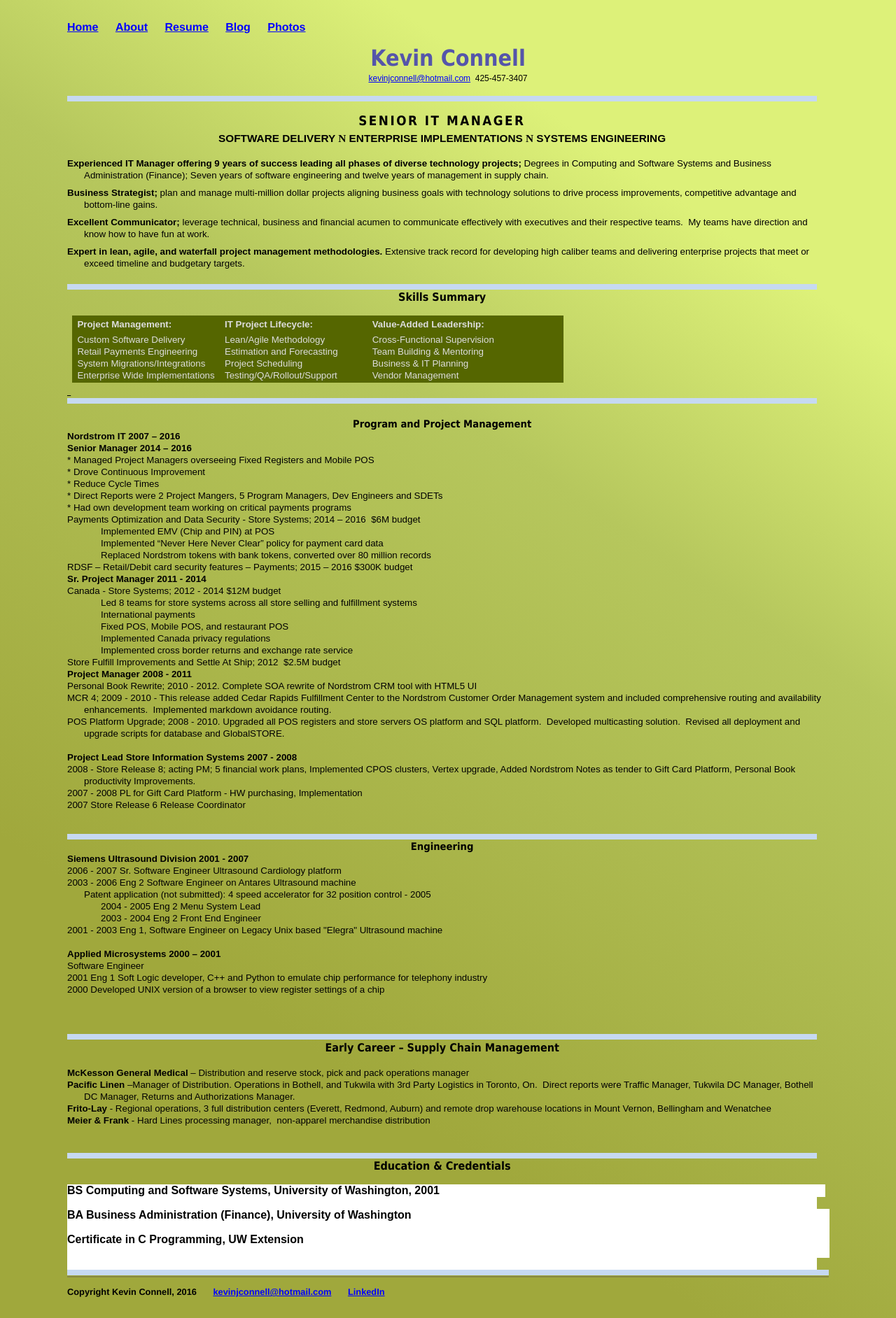
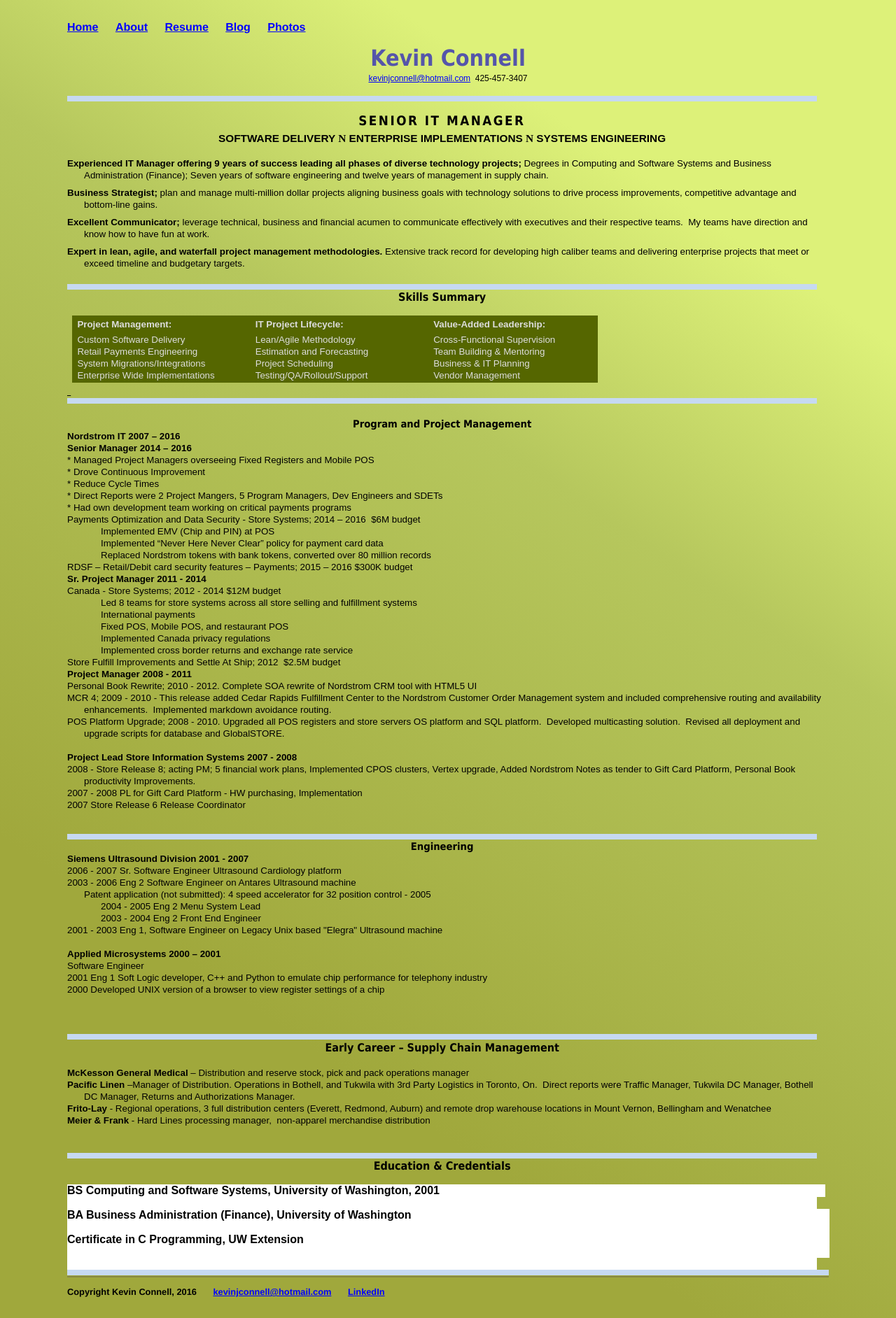
Before and after one commit to mo4dawg/mo4dawg.github.io, a Jekyll site: the page built from CV/index.html, in a window 1280 px wide. Shown: the whole page at 70% size. Built offline with Jekyll 4.4.1, drawn with Linux system fonts in a browser that asks for light colours.

Commit message:
Update index.html

```diff
--- a/CV/index.html
+++ b/CV/index.html
@@ -442,7 +442,7 @@
  style='margin-left:5.4pt;border-collapse:collapse;
  mso-padding-alt:0in 5.4pt 0in 5.4pt'>
  <tr style='mso-yfti-irow:0;mso-yfti-firstrow:yes;mso-yfti-lastrow:yes'>
-  <td width=30% valign=top style='background:#556600;color:#DDDDDD;padding:0in 5.4pt 0in 5.4pt'>
+  <td width=240 valign=top style='background:#556600;color:#DDDDDD;padding:0in 5.4pt 0in 5.4pt'>
   <p class=MsoNormal style='margin-top:2.0pt;margin-right:0in;margin-bottom:
   4.0pt;margin-left:0in;line-height:normal'><span style='mso-bookmark:top'><b
   style='mso-bidi-font-weight:normal'><span style='font-size:10.0pt;font-family:
@@ -465,7 +465,7 @@
   mso-fareast-font-family:"Times New Roman"'>Enterprise Wide Implementations<o:p></o:p></span></span></p>
   </td>
   <span style='mso-bookmark:top'></span>
-  <td width=30% valign=top style='background:#556600;color:#DDDDDD;padding:0in 5.4pt 0in 5.4pt'>
+  <td width=240 valign=top style='background:#556600;color:#DDDDDD;padding:0in 5.4pt 0in 5.4pt'>
   <p class=MsoNormal style='margin-top:2.0pt;margin-right:0in;margin-bottom:
   4.0pt;margin-left:0in;line-height:normal'><span style='mso-bookmark:top'><b
   style='mso-bidi-font-weight:normal'><span style='font-size:10.0pt;font-family:
@@ -489,7 +489,7 @@
   </td>
 
   <span style='mso-bookmark:top'></span>
-  <td width=228 valign=top style='width:171.0pt;background:#556600;color:#DDDDDD;padding:
+  <td width=240 valign=top style='width:171.0pt;background:#556600;color:#DDDDDD;padding:
   0in 5.4pt 0in 5.4pt'>
   <p class=MsoNormal style='margin-top:2.0pt;margin-right:0in;margin-bottom:
   4.0pt;margin-left:0in;line-height:normal'><span style='mso-bookmark:top'><b
```
